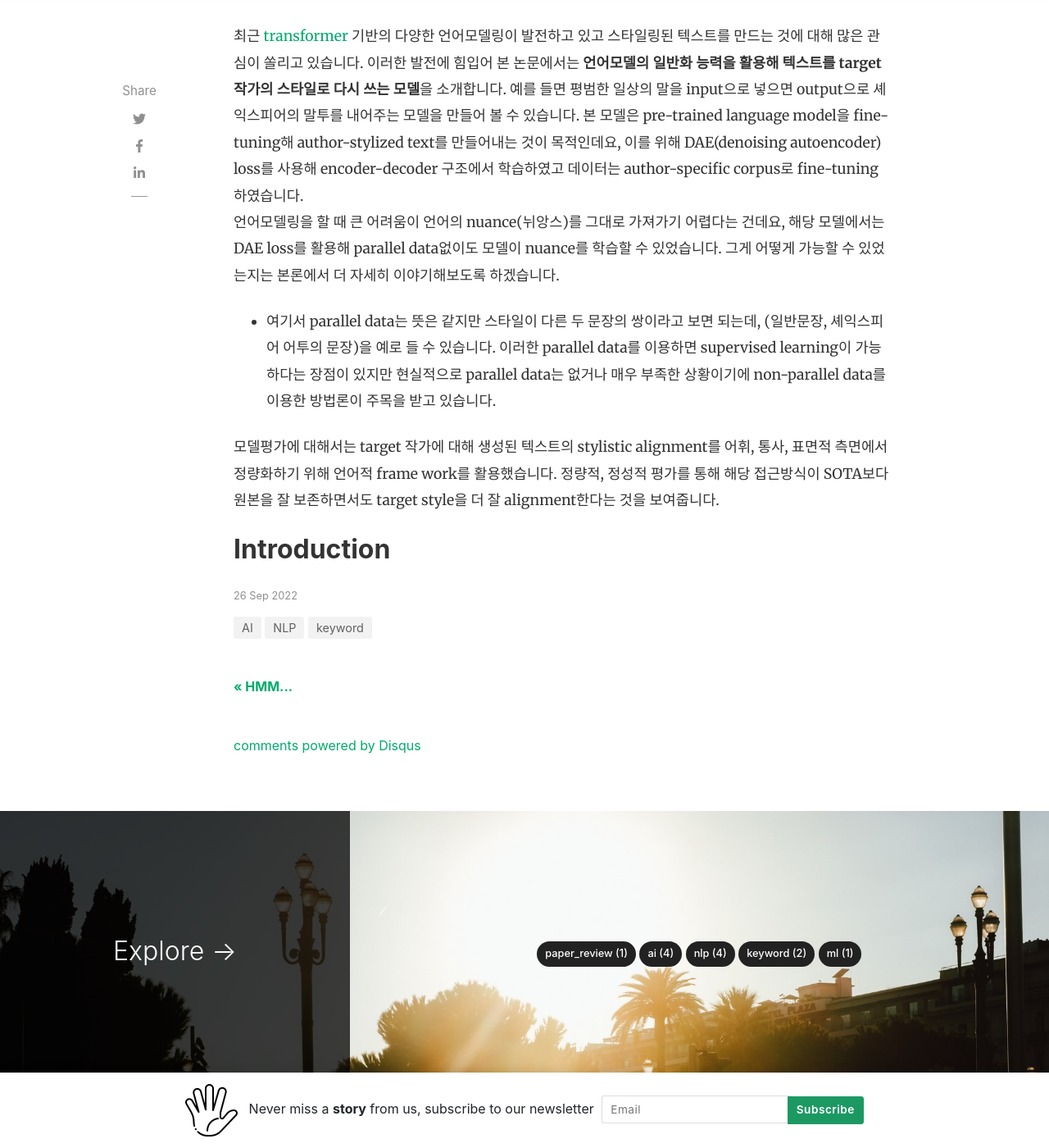
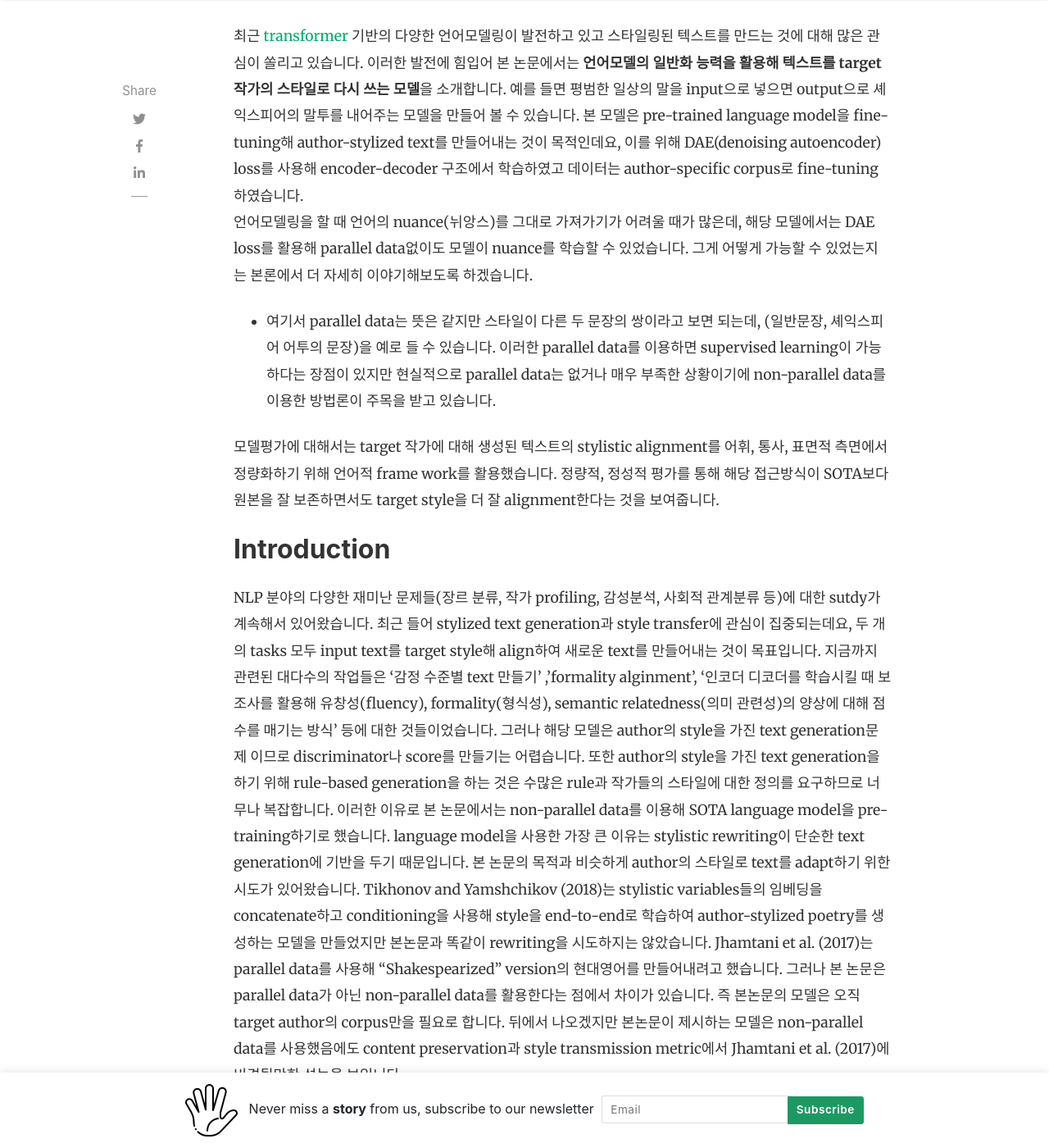
Before and after one commit to ozzaney/ozzaney_, a Jekyll site: the page built from _posts/2022-09-26-author-style.md, in a window 1280 px wide and 1400 px high, scrolled down 789 px. Shown: the whole window at 82% size. Built offline with Jekyll 4.4.1, drawn with Linux system fonts in a browser that asks for light colours; nearby versions of some CDN libraries; comment, search, counter and statistics services are not loaded.

Commit message:
Update 2022-09-26-author-style.md

```diff
--- a/_posts/2022-09-26-author-style.md
+++ b/_posts/2022-09-26-author-style.md
@@ -14,10 +14,25 @@ use_math: true
 예를 들면 평범한 일상의 말을 input으로 넣으면 output으로 셰익스피어의 말투를 내어주는 모델을 만들어 볼 수 있습니다.
 본 모델은 pre-trained language model을 fine-tuning해 author-stylized text를 만들어내는 것이 목적인데요,
 이를 위해 DAE(denoising autoencoder) loss를 사용해 encoder-decoder 구조에서 학습하였고 데이터는 author-specific corpus로 fine-tuning 하였습니다.
-언어모델링을 할 때 큰 어려움이 언어의 nuance(뉘앙스)를 그대로 가져가기 어렵다는 건데요, 해당 모델에서는 DAE loss를 활용해 parallel data없이도 모델이 nuance를 학습할 수 있었습니다. 그게 어떻게 가능할 수 있었는지는 본론에서 더 자세히 이야기해보도록 하겠습니다.
+언어모델링을 할 때 언어의 nuance(뉘앙스)를 그대로 가져가기가 어려울 때가 많은데, 해당 모델에서는 DAE loss를 활용해 parallel data없이도 모델이 nuance를 학습할 수 있었습니다. 그게 어떻게 가능할 수 있었는지는 본론에서 더 자세히 이야기해보도록 하겠습니다.
 
 * 여기서 parallel data는 뜻은 같지만 스타일이 다른 두 문장의 쌍이라고 보면 되는데, (일반문장, 셰익스피어 어투의 문장)을 예로 들 수 있습니다. 이러한 parallel data를 이용하면 supervised learning이 가능하다는 장점이 있지만 현실적으로 parallel data는 없거나 매우 부족한 상황이기에 non-parallel data를 이용한 방법론이 주목을 받고 있습니다.
 
 모델평가에 대해서는 target 작가에 대해 생성된 텍스트의 stylistic alignment를 어휘, 통사, 표면적 측면에서 정량화하기 위해 언어적 frame work를 활용했습니다. 정량적, 정성적 평가를 통해 해당 접근방식이 SOTA보다 원본을 잘 보존하면서도 target style을 더 잘 alignment한다는 것을 보여줍니다.
 
 ## Introduction
+
+NLP 분야의 다양한 재미난 문제들(장르 분류, 작가 profiling, 감성분석, 사회적 관계분류 등)에 대한 sutdy가 계속해서 있어왔습니다.
+최근 들어 stylized text generation과 style transfer에 관심이 집중되는데요, 두 개의 tasks 모두 input text를 target style해 align하여 새로운 text를 만들어내는 것이 목표입니다.
+지금까지 관련된 대다수의 작업들은 '감정 수준별 text 만들기' ,'formality alginment', '인코더 디코더를 학습시킬 때 보조사를 활용해 유창성(fluency), formality(형식성), semantic relatedness(의미 관련성)의 양상에 대해 점수를 매기는 방식' 등에 대한 것들이었습니다.
+그러나 해당 모델은 author의 style을 가진 text generation문제 이므로 discriminator나 score를 만들기는 어렵습니다.
+또한 author의 style을 가진 text generation을 하기 위해 rule-based generation을 하는 것은 수많은 rule과 작가들의 스타일에 대한 정의를 요구하므로 너무나 복잡합니다.
+이러한 이유로 본 논문에서는 non-parallel data를 이용해 SOTA language model을 pre-training하기로 했습니다.
+language model을 사용한 가장 큰 이유는 stylistic rewriting이 단순한 text generation에 기반을 두기 때문입니다.
+본 논문의 목적과 비슷하게 author의 스타일로 text를 adapt하기 위한 시도가 있어왔습니다.
+Tikhonov and Yamshchikov (2018)는 stylistic variables들의 임베딩을 concatenate하고 conditioning을 사용해
+style을 end-to-end로 학습하여 author-stylized poetry를 생성하는 모델을 만들었지만 본논문과 똑같이 rewriting을 시도하지는 않았습니다.
+Jhamtani et al. (2017)는 parallel data를 사용해 “Shakespearized” version의 현대영어를 만들어내려고 했습니다.
+그러나 본 논문은 parallel data가 아닌 non-parallel data를 활용한다는 점에서 차이가 있습니다.
+즉 본논문의 모델은 오직 target author의 corpus만을 필요로 합니다.
+뒤에서 나오겠지만 본논문이 제시하는 모델은 non-parallel data를 사용했음에도 content preservation과 style transmission metric에서  Jhamtani et al. (2017)에 비견될만한 성능을 보입니다.
```
